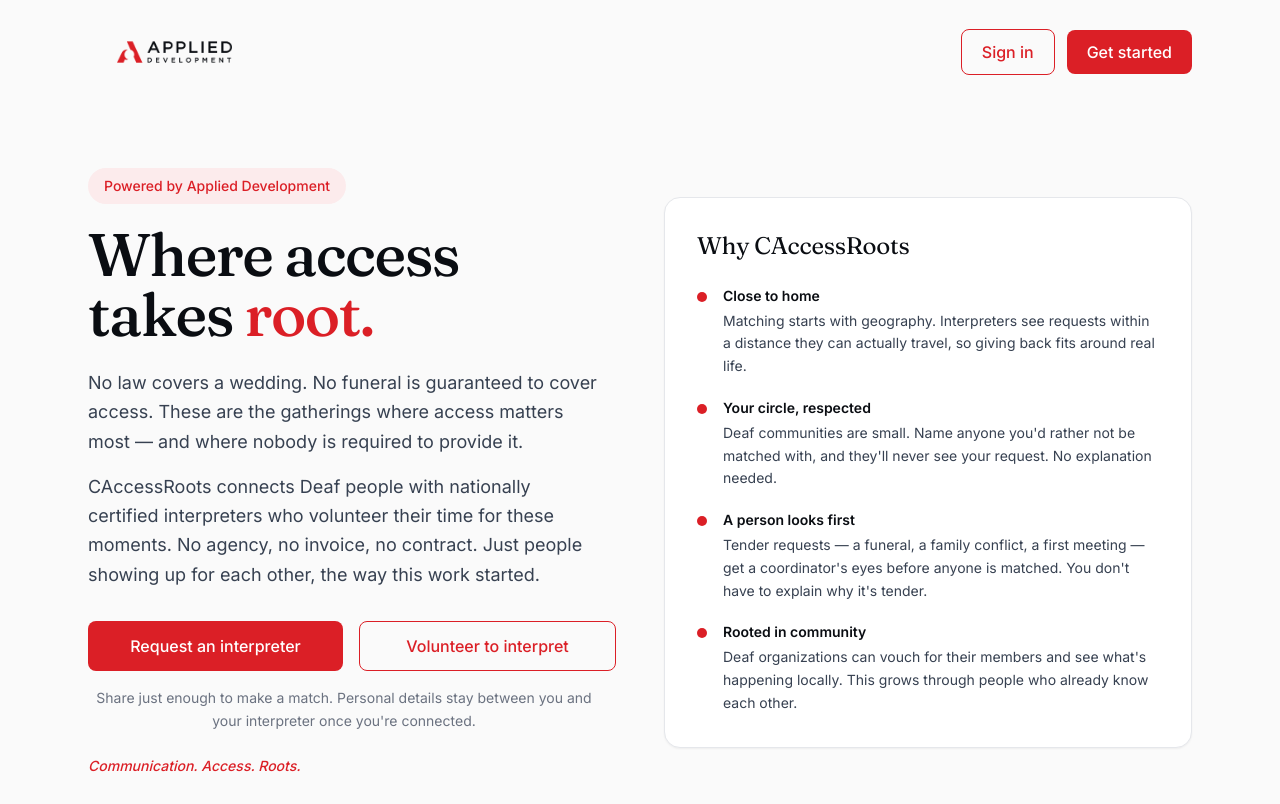
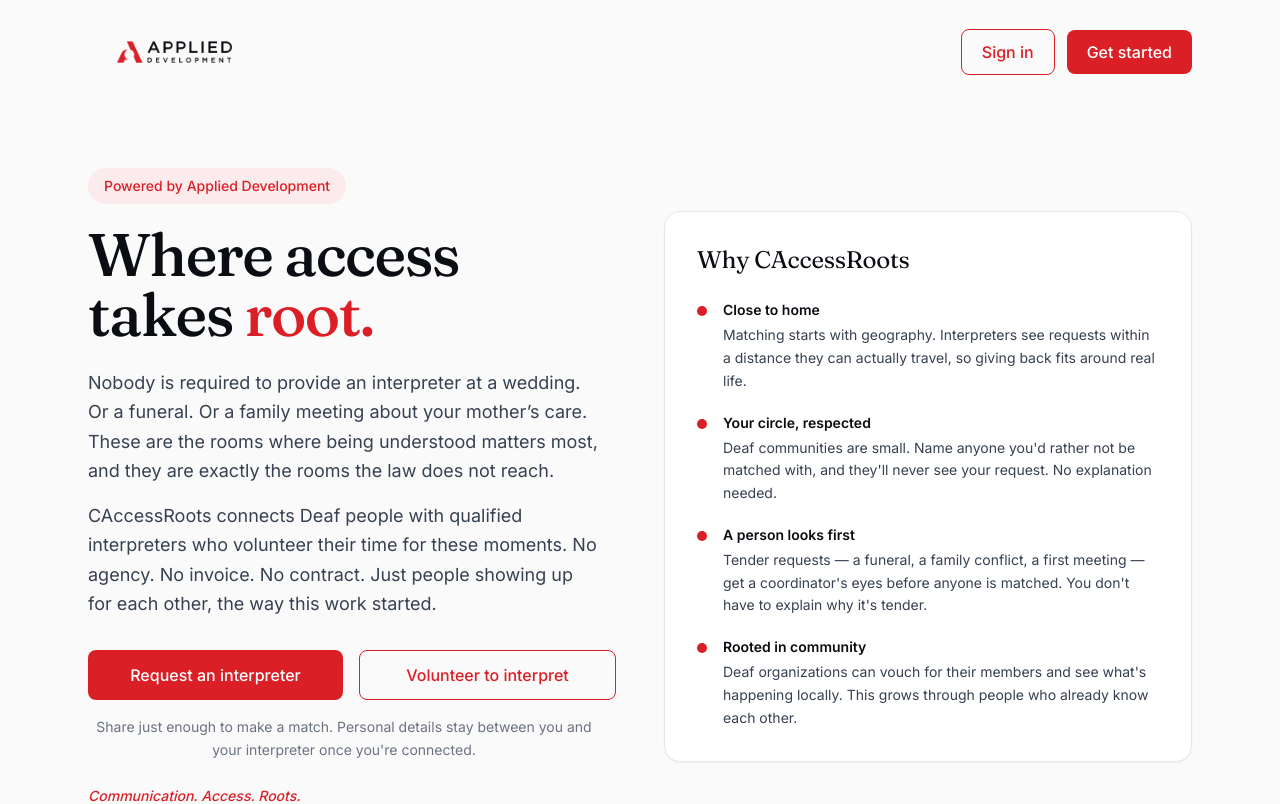
Before and after one commit to koregan-ad/caccessroots, a Next.js app: page / in a window 1280 px wide. Shown: the top 804 px of the page. Built offline with nearby package versions, Linux system fonts and the light colour scheme.

Commit message:
Update page.tsx

```diff
--- a/src/app/page.tsx
+++ b/src/app/page.tsx
@@ -53,16 +53,15 @@
 
         <div className="mt-6 max-w-lg space-y-4 text-lg leading-relaxed text-[#374151]">
           <p>
-            No law covers a wedding. No funeral is guaranteed to cover
-            access. These are the gatherings where access matters most — and
-            where nobody is required to provide it.
+          Nobody is required to provide an interpreter at a wedding. Or a funeral. Or a family meeting about
+          your mother’s care. These are the rooms where being understood matters most, and they are exactly the
+          rooms the law does not reach.
           </p>
 
           <p>
-            CAccessRoots connects Deaf people with nationally certified
-            interpreters who volunteer their time for these moments. No
-            agency, no invoice, no contract. Just people showing up for each
-            other, the way this work started.
+          CAccessRoots connects Deaf people with qualified interpreters who volunteer their time for these
+          moments. No agency. No invoice. No contract. Just people showing up for each other, the way this
+          work started.
           </p>
         </div>
 
```
